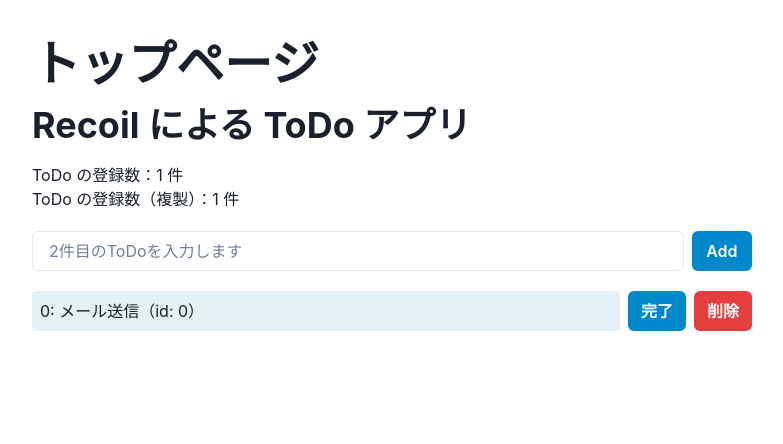
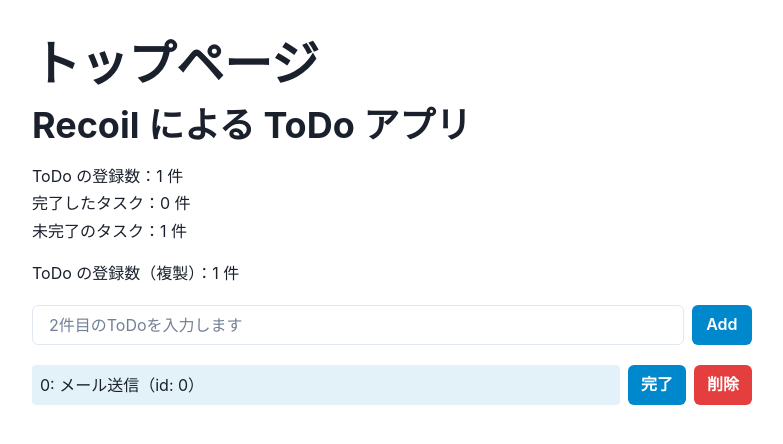
Before and after one commit to siakas/nextjs-recoil-sample, a Next.js app: page / in a window 1280 px wide. Shown: the top 444 px of the page, without its empty margins (248-1031 px from the left). Built offline with nearby package versions, Linux system fonts and the light colour scheme.

Commit message:
todo の全件数と完了／未完了の数をそれぞれ取得して返すように selector を変更

```diff
--- a/src/components/TodoListStats.tsx
+++ b/src/components/TodoListStats.tsx
@@ -1,10 +1,18 @@
+import { ListItem, List } from '@chakra-ui/react'
 import { useRecoilValue } from 'recoil'
 import { todoListStatsState } from '@/store/selector'
 
 const TodoListStats = () => {
-  const totalNum = useRecoilValue(todoListStatsState)
+  const { totalNum, totalCompletedNum, totalUncompletedNum } =
+    useRecoilValue(todoListStatsState)
 
-  return <p>ToDo の登録数：{totalNum} 件</p>
+  return (
+    <List mb={4} lineHeight={1.7}>
+      <ListItem>ToDo の登録数：{totalNum} 件</ListItem>
+      <ListItem>完了したタスク：{totalCompletedNum} 件</ListItem>
+      <ListItem>未完了のタスク：{totalUncompletedNum} 件</ListItem>
+    </List>
+  )
 }
 
 export default TodoListStats
--- a/src/components/TodoListStats2.tsx
+++ b/src/components/TodoListStats2.tsx
@@ -2,7 +2,7 @@
 import { todoListStatsState } from '@/store/selector'
 
 const TodoListStats2 = () => {
-  const totalNum = useRecoilValue(todoListStatsState)
+  const { totalNum } = useRecoilValue(todoListStatsState)
 
   return <p>ToDo の登録数（複製）：{totalNum} 件</p>
 }
--- a/src/store/selector.ts
+++ b/src/store/selector.ts
@@ -9,7 +9,13 @@
   get: ({ get }) => {
     const todoList = get(todoListState)
     const totalNum = todoList.length
+    const totalCompletedNum = todoList.filter((item) => item.isComplete).length
+    const totalUncompletedNum = totalNum - totalCompletedNum
 
-    return totalNum
+    return {
+      totalNum,
+      totalCompletedNum,
+      totalUncompletedNum,
+    }
   },
 })
```
